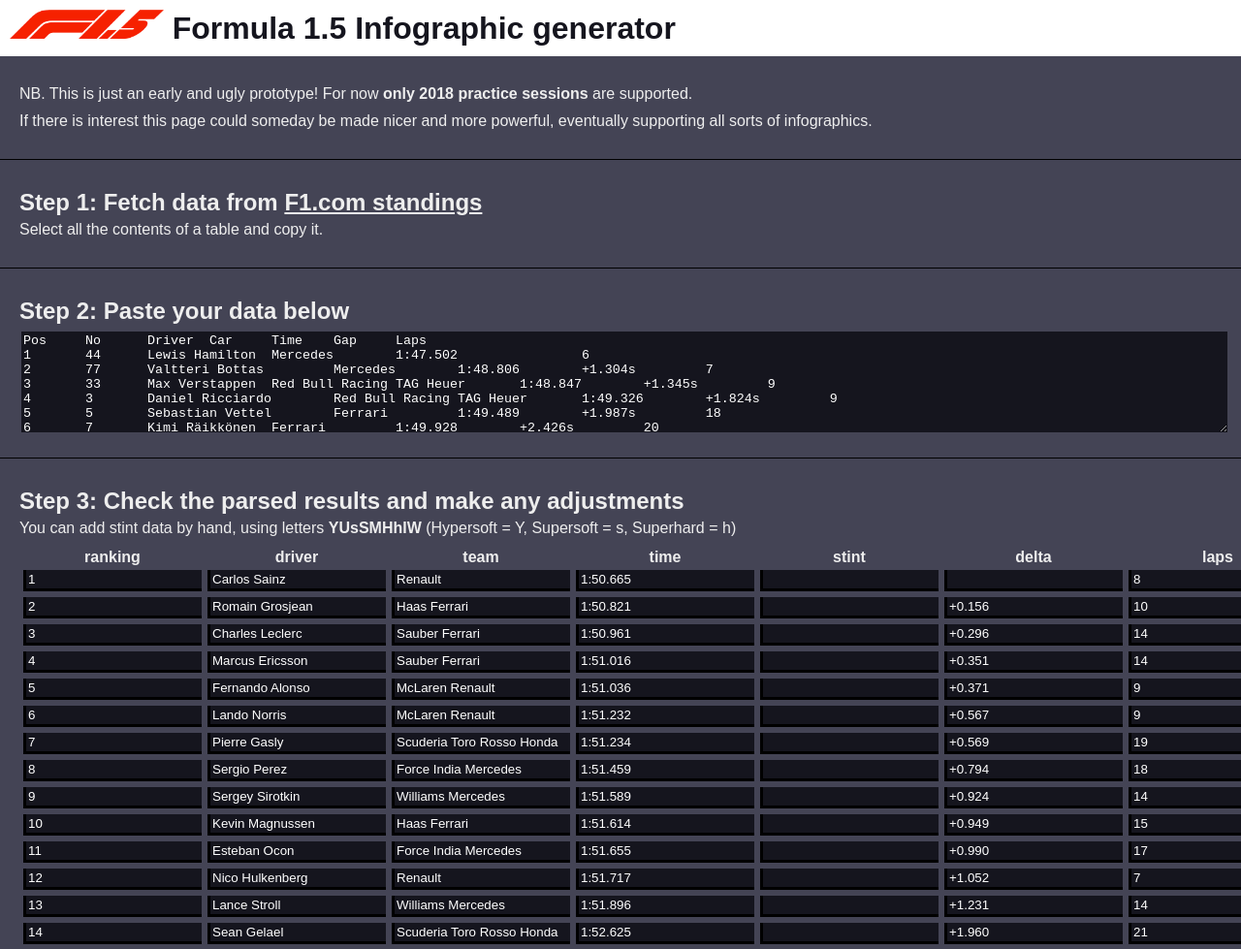
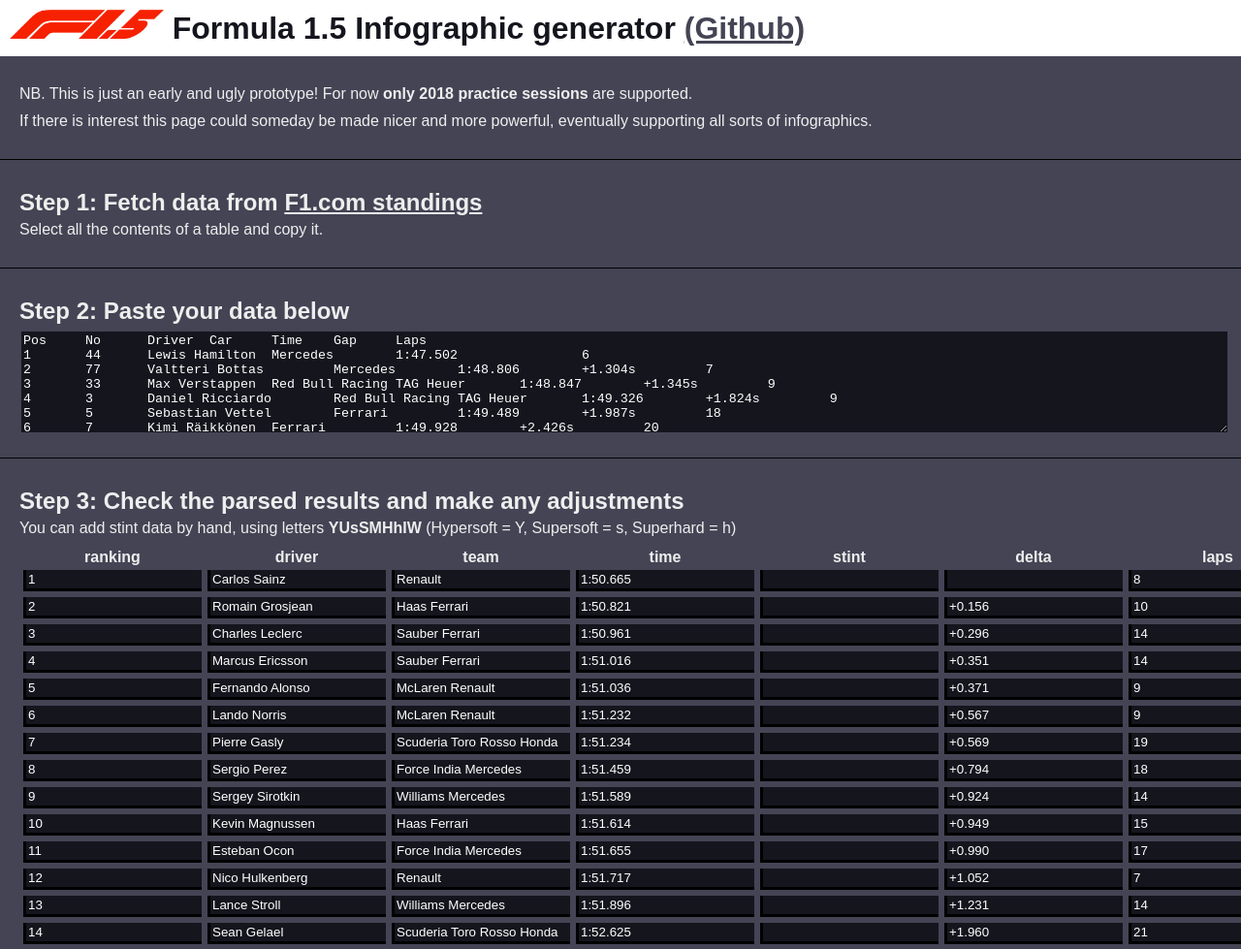
Before and after one commit to mkalam-alami/formula1point5, a plain HTML site: page index.html in a window 1280 px wide. Shown: the top 979 px of the page at 97% size. Drawn offline with Linux system fonts and the light colour scheme.

Commit message:
Add README

```diff
--- a/index.html
+++ b/index.html
@@ -8,7 +8,7 @@
   </head>
   <body>
     <div id="app">
-      <h1><img src="images/logo-red.png"/> Formula 1.5 Infographic generator</h1>
+      <h1><img src="images/logo-red.png"/> Formula 1.5 Infographic generator <a href="https://github.com/mkalam-alami/formula1point5/">(Github)</a></h1>
       <div class="section">
       <p>NB. This is just an early and ugly prototype! For now <b>only 2018 practice sessions</b> are supported.</p>
       <p>If there is interest this page could someday be made nicer and more powerful, eventually supporting all sorts of infographics.</p>
--- a/style.css
+++ b/style.css
@@ -53,6 +53,9 @@
 }
 h1 img {
   height: 30px;
+}
+h1 a {
+  color: #445;
 }
 
 h2 {
```
Also changed, not shown: README.md (added).
